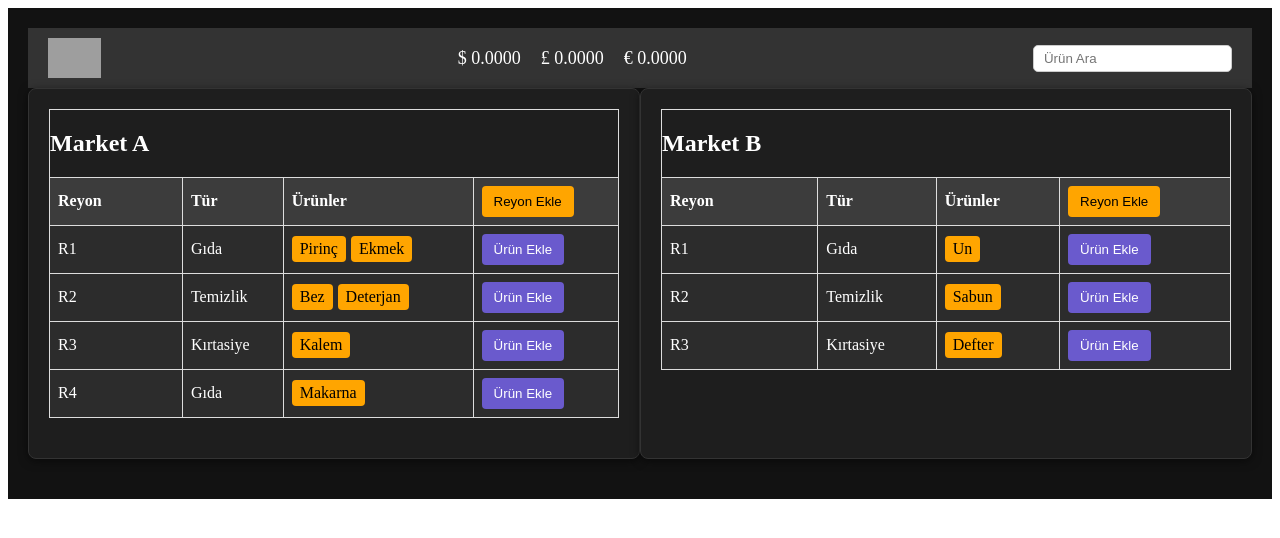
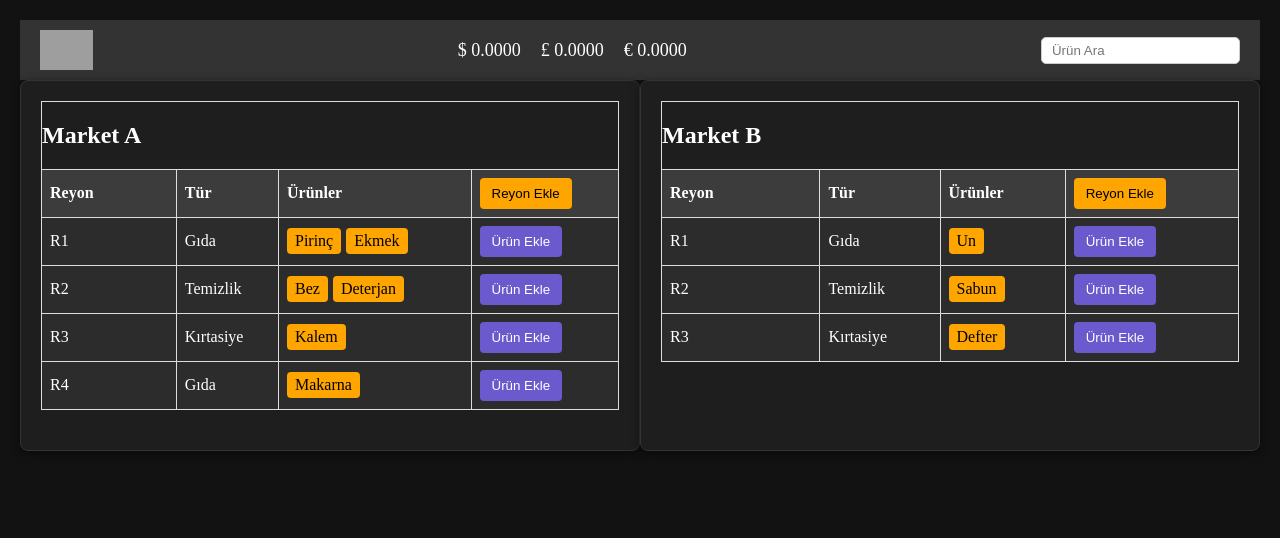
Before and after one commit to yldray/supermarket-app, an Angular app: page / in a window 1280 px wide. Shown: the top 538 px of the page. Built offline with nearby package versions, Linux system fonts and the light colour scheme; no server answers; grey boxes are pictures that could not be loaded.

Commit message:
sayfa rengi

```diff
--- a/src/styles.css
+++ b/src/styles.css
@@ -1 +1,8 @@
 /* You can add global styles to this file, and also import other style files */
+html, body {
+    background-color: #121212; /* Siyah arka plan */
+    color: white; /* Yazı rengi beyaz */
+    margin: 0;
+    padding: 0;
+    min-height: 100vh; /* Tüm ekran yüksekliğini kapsa */
+  }
```
